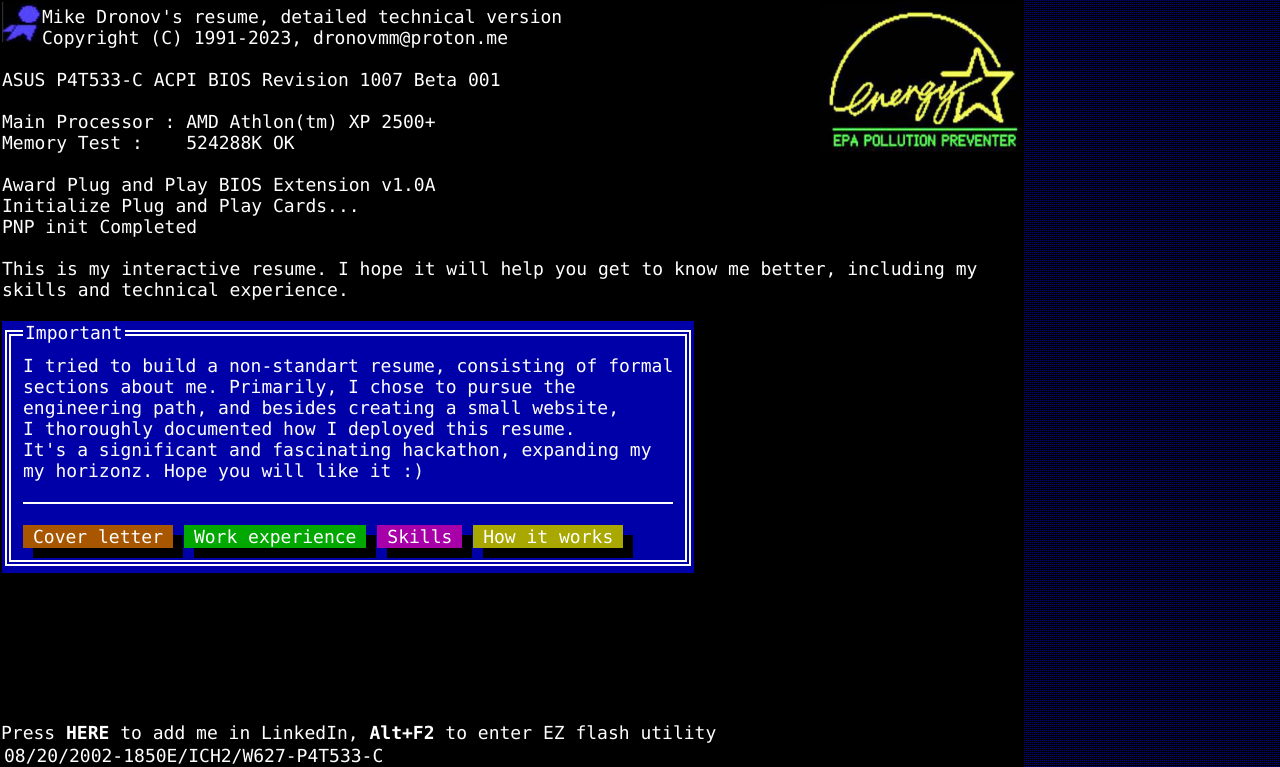
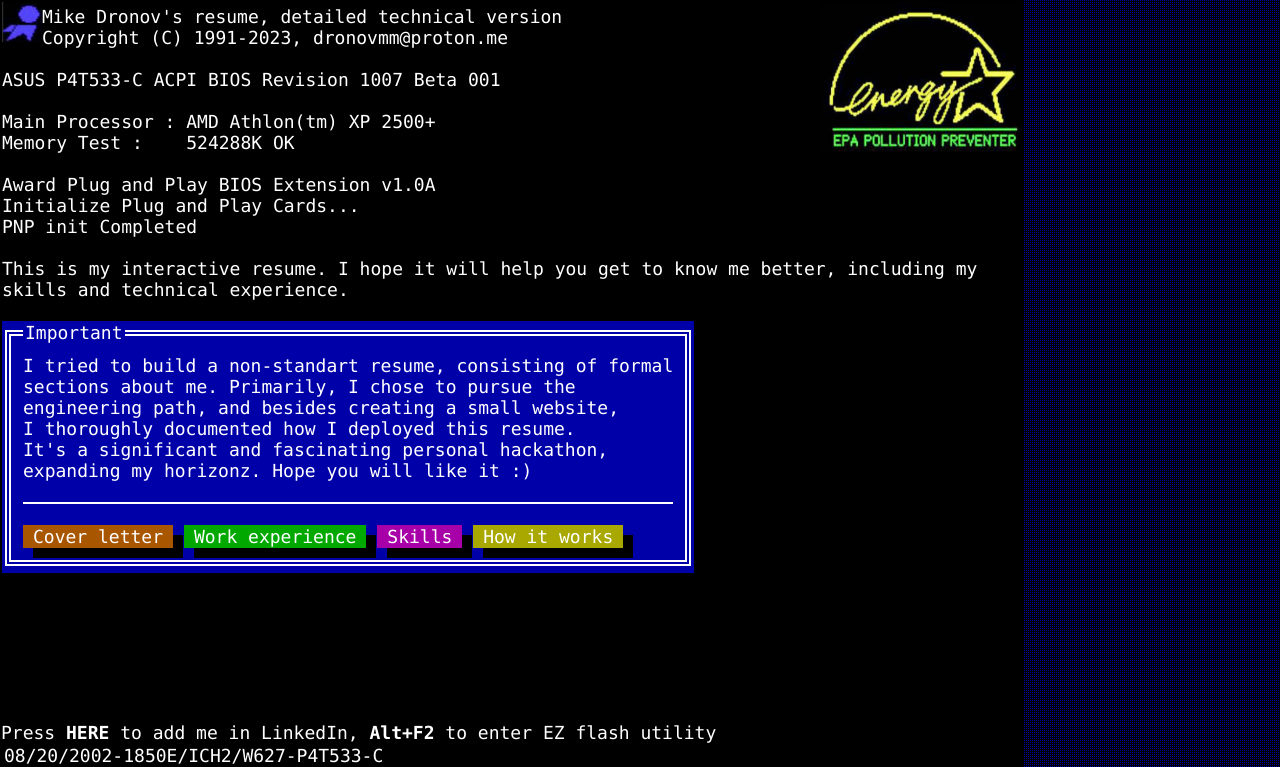
Before and after one commit to dronov/cv.dronov.net, a Flask app: page / in a window 1280 px wide. Shown: the top 767 px of the page. Run offline with Flask 3, Linux system fonts and the light colour scheme.

Commit message:
minor change in index.html

```diff
--- a/templates/index.html
+++ b/templates/index.html
@@ -36,8 +36,8 @@
                     sections about me. Primarily, I chose to pursue the <br>
                     engineering path, and besides creating a small website, <br>
                     I thoroughly documented how I deployed this resume.<br>
-                    It's a significant and fascinating hackathon, expanding my <br>
-                    my horizonz. Hope you will like it :)<br>
+                    It's a significant and fascinating personal hackathon, <br>
+                    expanding my horizonz. Hope you will like it :)<br>
                     <br>
                     <div class="tui-divider"></div>
                     <br>
```
